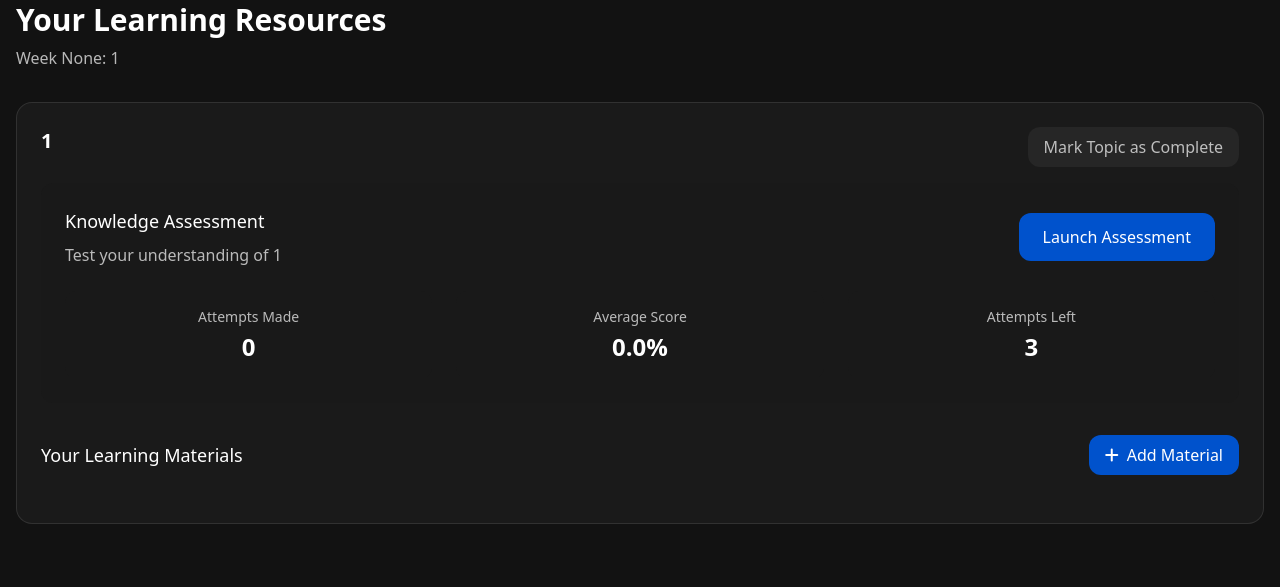
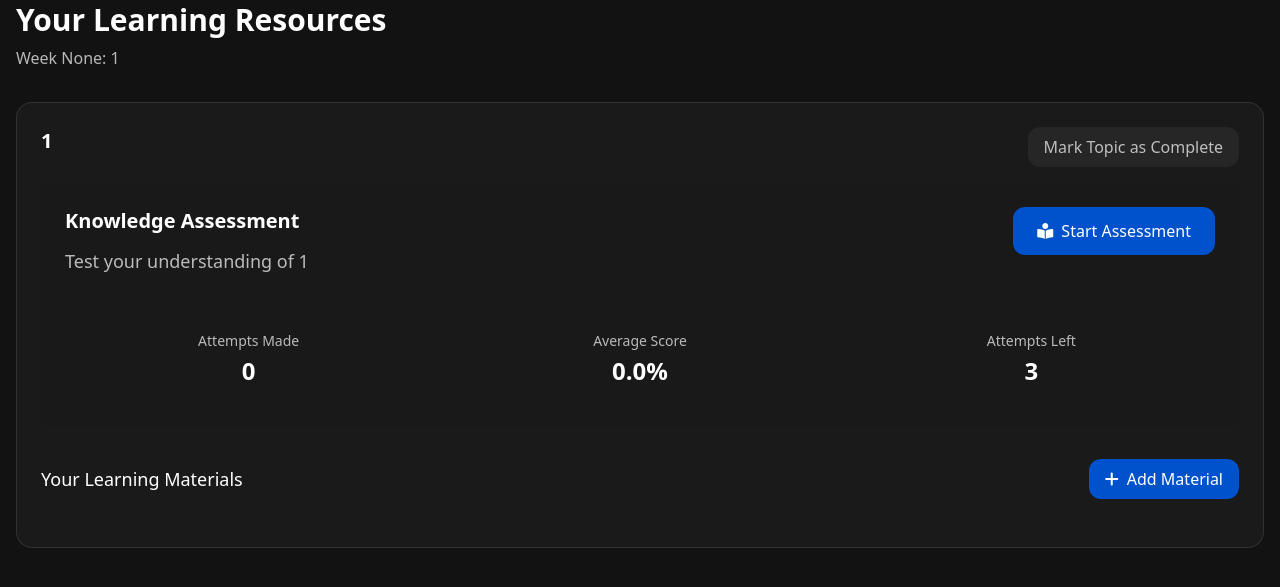
Before and after one commit to srikrishna-Challa/LearnerID_HTML, a Flask app: page /learning-recommendations/1 in a window 1280 px wide. Shown: the part 126-713 px from the top of the page. Run offline with Flask 3, Linux system fonts and the light colour scheme; some libraries are stand-ins or nearby versions.

Commit message:
Agent query: Please check if: 1. The visual hierarchy is improved with better spacing and consistent styling 2. Button alignment is fixed 3. Test button is only present at the top level 4. Resource sections have consistent styling with proper icons and hover effects
Improve learning recommendations UI/UX: update styling, add icons, and improve button labels.

```diff
--- a/templates/learning_recommendations.html
+++ b/templates/learning_recommendations.html
@@ -57,16 +57,17 @@
                 </div>
 
                 <!-- Quiz Section -->
-                <div class="bg-surface/30 rounded-xl p-6 mb-6">
-                    <div class="flex justify-between items-center">
+                <div class="bg-surface/30 rounded-xl p-6 mb-8">
+                    <div class="flex justify-between items-start">
                         <div class="flex-1">
-                            <h3 class="text-lg font-medium text-white mb-2">Knowledge Assessment</h3>
-                            <p class="text-white/70">Test your understanding of {{ topic }}</p>
+                            <h3 class="text-xl font-semibold text-white mb-3">Knowledge Assessment</h3>
+                            <p class="text-white/70 text-lg mb-4">Test your understanding of {{ topic }}</p>
                         </div>
                         {% if not topic_info or not topic_info.completed %}
                             <a href="{{ url_for('show_topic_quiz', topic=topic) }}"
-                               class="px-6 py-3 rounded-xl bg-primary hover:bg-primary/90 text-white font-medium">
-                                Launch Assessment
+                               class="inline-flex items-center px-6 py-3 rounded-xl bg-primary hover:bg-primary/90 text-white font-medium transition-colors">
+                                <i class="fas fa-book-reader mr-2"></i>
+                                Start Assessment
                             </a>
                         {% endif %}
                     </div>
@@ -90,40 +91,40 @@
                 </div>
             </div>
 
-            <!-- Video Resources -->
+            <!-- Learning Resources -->
             {% if recommendations.videos %}
-            <div class="space-y-6">
-                <h3 class="text-lg font-medium text-white">Video Resources</h3>
+            <div class="space-y-8">
+                <h3 class="text-xl font-semibold text-white flex items-center">
+                    <i class="fas fa-video mr-3 text-primary"></i>
+                    Video Resources
+                </h3>
                 {% for video in recommendations.videos %}
-                <div class="bg-white/5 rounded-xl p-4">
+                <div class="bg-white/5 hover:bg-white/10 rounded-xl p-6 transition-colors">
                     <div class="flex justify-between items-start">
                         <div class="flex-1">
-                            <h4 class="text-white font-medium">{{ video.title }}</h4>
-                            <p class="text-white/70 text-sm mt-1">{{ video.description }}</p>
-                            <div class="flex items-center mt-2">
-                                <span class="text-white/50 text-sm">Duration: {{ video.duration }}</span>
+                            <h4 class="text-lg font-medium text-white">{{ video.title }}</h4>
+                            <p class="text-white/70 mt-2 mb-4">{{ video.description }}</p>
+                            <div class="flex items-center">
+                                <span class="text-white/50"><i class="fas fa-clock mr-2"></i>{{ video.duration }}</span>
                                 <a href="{{ video.url }}" target="_blank"
-                                   class="ml-4 text-primary hover:text-primary/90">Watch Video</a>
+                                   class="ml-6 text-primary hover:text-primary/90 inline-flex items-center">
+                                   <i class="fas fa-play-circle mr-2"></i>Watch Video
+                                </a>
                             </div>
                         </div>
-                        <div class="flex items-center ml-4">
-                            <div class="flex items-center space-x-3">
+                        <div class="flex items-center space-x-4 ml-6">
                             <form onsubmit="handleResourceCompletion(event, '{{ topic }}', '{{ video.id }}')" class="flex-shrink-0">
                                 <button type="submit"
-                                            class="px-4 py-2 rounded-xl {% if video.completed %}bg-green-500/20 text-green-500{% else %}bg-white/5 text-white/70{% endif %} hover:bg-white/10">
-                                        {% if video.completed %}
-                                            <i class="fas fa-check mr-2"></i>Completed
-                                        {% else %}
-                                            Mark as Complete
-                                        {% endif %}
+                                        class="inline-flex items-center px-4 py-2 rounded-xl {% if video.completed %}bg-green-500/20 text-green-500{% else %}bg-white/5 text-white/70{% endif %} hover:bg-white/10 transition-colors">
+                                    <i class="fas {% if video.completed %}fa-check{% else %}fa-check-circle{% endif %} mr-2"></i>
+                                    {% if video.completed %}Completed{% else %}Mark Complete{% endif %}
                                 </button>
                             </form>
                             {% if video.credits_unlocked %}
-                                    <span class="px-4 py-2 rounded-xl bg-green-500/20 text-green-500">
-                                        Learning Credits Unlocked
+                                <span class="inline-flex items-center px-4 py-2 rounded-xl bg-green-500/20 text-green-500">
+                                    <i class="fas fa-star mr-2"></i>Credits Unlocked
                                 </span>
                             {% endif %}
-                            </div>
                         </div>
                     </div>
                 </div>
@@ -133,40 +134,39 @@
 
             <!-- Reading Materials -->
             {% if recommendations.articles %}
-            <div class="space-y-6 mt-8">
-                <h3 class="text-lg font-medium text-white">Reading Materials</h3>
+            <div class="space-y-8 mt-12">
+                <h3 class="text-xl font-semibold text-white flex items-center">
+                    <i class="fas fa-book mr-3 text-primary"></i>
+                    Reading Materials
+                </h3>
                 {% for article in recommendations.articles %}
-                <div class="bg-white/5 rounded-xl p-4">
+                <div class="bg-white/5 hover:bg-white/10 rounded-xl p-6 transition-colors">
                     <div class="flex justify-between items-start">
                         <div class="flex-1">
-                            <h4 class="text-white font-medium">{{ article.title }}</h4>
-                            <p class="text-white/70 text-sm mt-1">{{ article.description }}</p>
-                            <div class="flex items-center mt-2">
-                                <span class="text-white/50 text-sm">Reading time: {{ article.reading_time }}</span>
+                            <h4 class="text-lg font-medium text-white">{{ article.title }}</h4>
+                            <p class="text-white/70 mt-2 mb-4">{{ article.description }}</p>
+                            <div class="flex items-center">
+                                <span class="text-white/50">
+                                    <i class="fas fa-clock mr-2"></i>{{ article.reading_time }}
+                                </span>
                                 <a href="{{ article.url }}" target="_blank"
-                                   class="ml-4 text-primary hover:text-primary/90">Read Article</a>
+                                   class="ml-6 text-primary hover:text-primary/90 inline-flex items-center">
+                                   <i class="fas fa-book-open mr-2"></i>Read Article
+                                </a>
                             </div>
                         </div>
-                        <div class="flex items-center space-x-3 ml-4">
-                            <form onsubmit="handleCompletion(event, '{{ topic }}', '{{ article.id }}')" class="flex-shrink-0">
+                        <div class="flex items-center space-x-4 ml-6">
+                            <form onsubmit="handleResourceCompletion(event, '{{ topic }}', '{{ article.id }}')" class="flex-shrink-0">
                                 <button type="submit"
-                                        class="px-4 py-2 rounded-xl {% if article.completed %}bg-green-500/20 text-green-500{% else %}bg-white/5 text-white/70{% endif %} hover:bg-white/10">
-                                    {% if article.completed %}
-                                        <i class="fas fa-check mr-2"></i>Completed
-                                    {% else %}
-                                        Mark as Complete
-                                    {% endif %}
+                                        class="inline-flex items-center px-4 py-2 rounded-xl {% if article.completed %}bg-green-500/20 text-green-500{% else %}bg-white/5 text-white/70{% endif %} hover:bg-white/10 transition-colors">
+                                    <i class="fas {% if article.completed %}fa-check{% else %}fa-check-circle{% endif %} mr-2"></i>
+                                    {% if article.completed %}Completed{% else %}Mark Complete{% endif %}
                                 </button>
                             </form>
                             {% if article.credits_unlocked %}
-                                <span class="px-4 py-2 rounded-xl bg-green-500/20 text-green-500">
-                                    Learning Credits Unlocked
+                                <span class="inline-flex items-center px-4 py-2 rounded-xl bg-green-500/20 text-green-500">
+                                    <i class="fas fa-star mr-2"></i>Credits Unlocked
                                 </span>
-                            {% else %}
-                                <a href="{{ url_for('show_quiz', topic=topic, item_id=article.id) }}"
-                                   class="px-4 py-2 rounded-xl bg-primary hover:bg-primary/90 text-white">
-                                    Launch a Test
-                                </a>
                             {% endif %}
                         </div>
                     </div>
@@ -177,41 +177,40 @@
 
             <!-- Research Papers -->
             {% if recommendations.papers %}
-            <div class="space-y-6 mt-8">
-                <h3 class="text-lg font-medium text-white">Research Papers</h3>
+            <div class="space-y-8 mt-12">
+                <h3 class="text-xl font-semibold text-white flex items-center">
+                    <i class="fas fa-file-alt mr-3 text-primary"></i>
+                    Research Papers
+                </h3>
                 {% for paper in recommendations.papers %}
-                <div class="bg-white/5 rounded-xl p-4">
+                <div class="bg-white/5 hover:bg-white/10 rounded-xl p-6 transition-colors">
                     <div class="flex justify-between items-start">
                         <div class="flex-1">
-                            <h4 class="text-white font-medium">{{ paper.title }}</h4>
-                            <p class="text-white/70 text-sm mt-1">{{ paper.authors }}</p>
-                            <p class="text-white/70 text-sm mt-1">{{ paper.abstract }}</p>
-                            <div class="flex items-center mt-2">
-                                <span class="text-white/50 text-sm">Published: {{ paper.published_date }}</span>
+                            <h4 class="text-lg font-medium text-white">{{ paper.title }}</h4>
+                            <p class="text-white/70 mt-2">{{ paper.authors }}</p>
+                            <p class="text-white/70 mt-2 mb-4">{{ paper.abstract }}</p>
+                            <div class="flex items-center">
+                                <span class="text-white/50">
+                                    <i class="fas fa-calendar mr-2"></i>Published: {{ paper.published_date }}
+                                </span>
                                 <a href="{{ paper.url }}" target="_blank"
-                                   class="ml-4 text-primary hover:text-primary/90">Read Paper</a>
+                                   class="ml-6 text-primary hover:text-primary/90 inline-flex items-center">
+                                   <i class="fas fa-external-link-alt mr-2"></i>Read Paper
+                                </a>
                             </div>
                         </div>
-                        <div class="flex items-center space-x-3 ml-4">
-                            <form onsubmit="handleCompletion(event, '{{ topic }}', '{{ paper.id }}')" class="flex-shrink-0">
+                        <div class="flex items-center space-x-4 ml-6">
+                            <form onsubmit="handleResourceCompletion(event, '{{ topic }}', '{{ paper.id }}')" class="flex-shrink-0">
                                 <button type="submit"
-                                        class="px-4 py-2 rounded-xl {% if paper.completed %}bg-green-500/20 text-green-500{% else %}bg-white/5 text-white/70{% endif %} hover:bg-white/10">
-                                    {% if paper.completed %}
-                                        <i class="fas fa-check mr-2"></i>Completed
-                                    {% else %}
-                                        Mark as Complete
-                                    {% endif %}
+                                        class="inline-flex items-center px-4 py-2 rounded-xl {% if paper.completed %}bg-green-500/20 text-green-500{% else %}bg-white/5 text-white/70{% endif %} hover:bg-white/10 transition-colors">
+                                    <i class="fas {% if paper.completed %}fa-check{% else %}fa-check-circle{% endif %} mr-2"></i>
+                                    {% if paper.completed %}Completed{% else %}Mark Complete{% endif %}
                                 </button>
                             </form>
                             {% if paper.credits_unlocked %}
-                                <span class="px-4 py-2 rounded-xl bg-green-500/20 text-green-500">
-                                    Learning Credits Unlocked
+                                <span class="inline-flex items-center px-4 py-2 rounded-xl bg-green-500/20 text-green-500">
+                                    <i class="fas fa-star mr-2"></i>Credits Unlocked
                                 </span>
-                            {% else %}
-                                <a href="{{ url_for('show_quiz', topic=topic, item_id=paper.id) }}"
-                                   class="px-4 py-2 rounded-xl bg-primary hover:bg-primary/90 text-white">
-                                    Launch a Test
-                                </a>
                             {% endif %}
                         </div>
                     </div>
```
Lines whose indentation alone changed are shown as unchanged.
